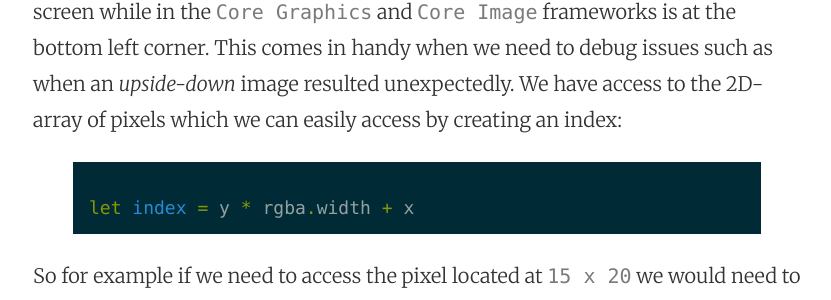
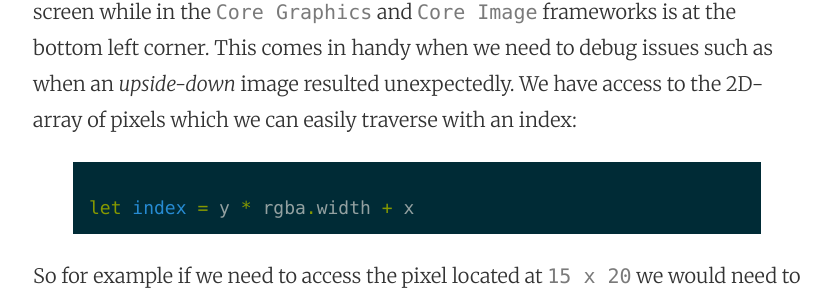
Before and after one commit to mhorga/mhorga.github.io, a Jekyll site: the page built from _posts/2015-10-19-image-processing-in-ios-part-3.markdown, in a window 1280 px wide and 900 px high, scrolled down 600 px. Shown: the part 189-489 px from the top of the window, without its empty margins (223-1054 px from the left). Built offline with Jekyll 4.4.1, drawn with Linux system fonts in a browser that asks for light colours.

Commit message:
Post update: Image processing in iOS part 3

```diff
--- a/_posts/2015-10-19-image-processing-in-ios-part-3.markdown
+++ b/_posts/2015-10-19-image-processing-in-ios-part-3.markdown
@@ -10,7 +10,7 @@ let image = UIImage(named: "image")!
 var rgba = RGBA(image: image)!
 {% endhighlight %}
 
-The origin point `0 x 0` in the `UIKit` framework is at the top left corner of the screen while in the `Core Graphics` and `Core Image` frameworks is at the bottom left corner. This comes in handy when we need to debug issues such as when an _upside-down_ image resulted unexpectedly. We have access to the 2D-array of pixels which we can easily access by creating an index:
+The origin point `0 x 0` in the `UIKit` framework is at the top left corner of the screen while in the `Core Graphics` and `Core Image` frameworks is at the bottom left corner. This comes in handy when we need to debug issues such as when an _upside-down_ image resulted unexpectedly. We have access to the 2D-array of pixels which we can easily traverse with an index:
 
 {% highlight swift %}
 let index = y * rgba.width + x
```
